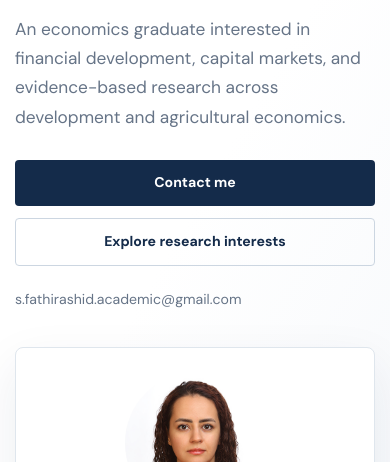
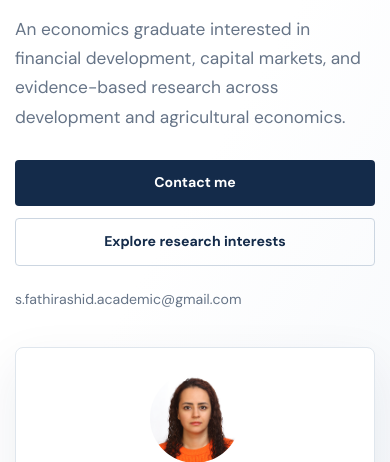
Before and after one commit to samanehfathirashid/samanehfathirashid.github.io, a plain HTML site: page index.html in a window 390 px wide. Shown: the part 382-844 px from the top of the page. Drawn offline with nearby package versions, Linux system fonts and the light colour scheme.

Commit message:
Update style.css

```diff
--- a/style.css
+++ b/style.css
@@ -115,8 +115,8 @@ h3 { color: var(--navy); font-size: 1.06rem; line-height: 1.45; margin-bottom: 8
   .hero-card { padding: 25px; }
 .profile-photo {
   display: block;
-  width: 140px;
-  height: 140px;
+  width: 90px;
+  height: 90px;
   object-fit: cover;
   border-radius: 50%;
   margin: 0 auto 20px;
```
